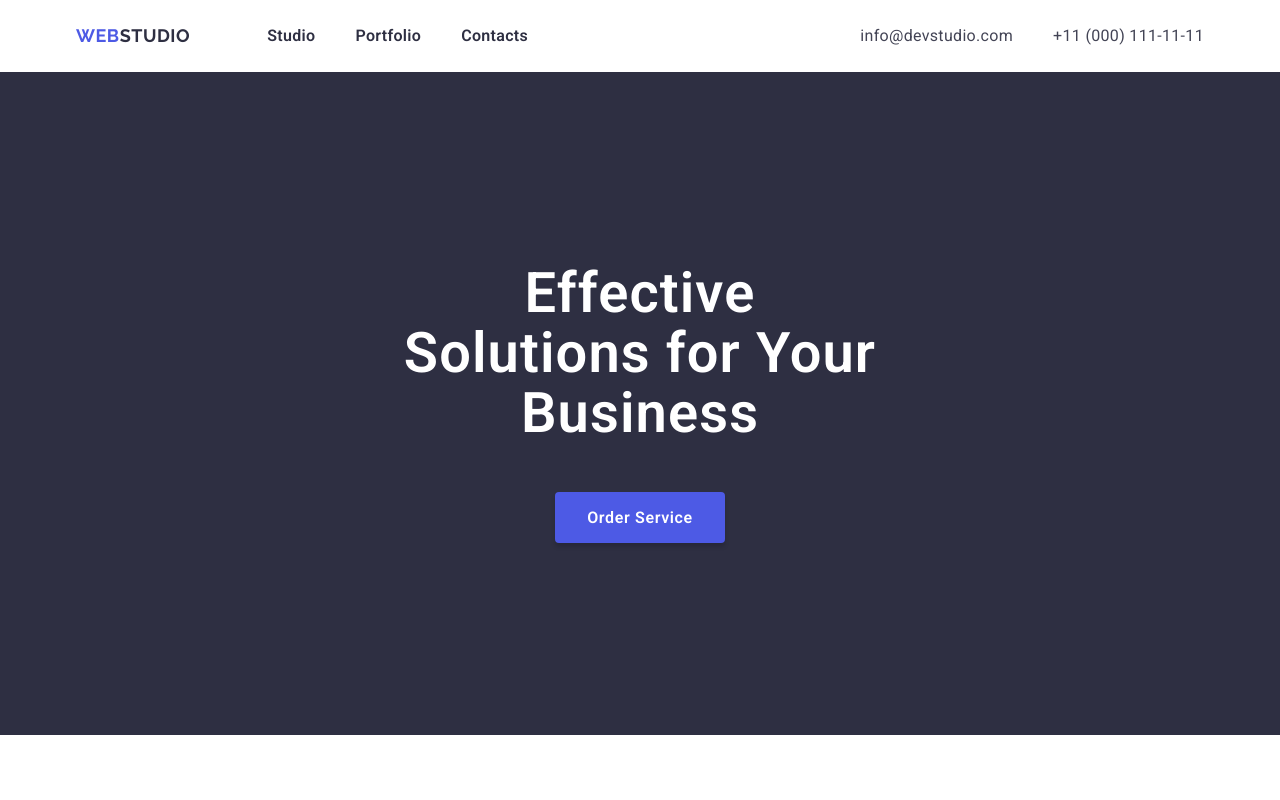
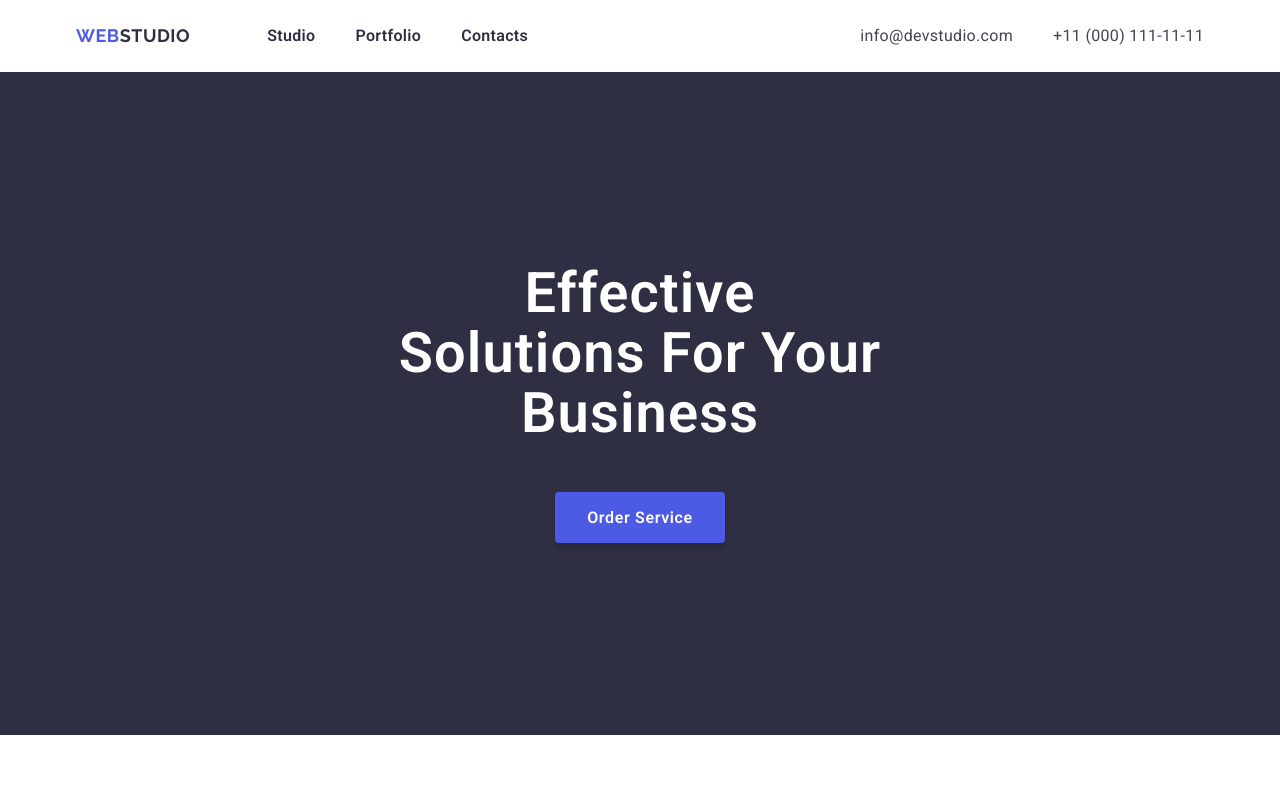
Before and after one commit to JakeBanter/goit-markup-hw-03, a plain HTML site: page index.html in a window 1280 px wide. Shown: the top 800 px of the page. Drawn offline with nearby package versions, Linux system fonts and the light colour scheme.

Commit message:
text-transform

```diff
--- a/css/styles.css
+++ b/css/styles.css
@@ -173,6 +173,7 @@ section {
   color: #ffffff;
 
   display: block;
+  text-transform: capitalize;
 }
 
 .hero-text-container {
--- a/index.html
+++ b/index.html
@@ -45,7 +45,7 @@
     <main>
       <section class="section hero-section">
         <div class="hero-text-container">
-          <h1 class="hero-text">Effective Solutions for Your Business</h1>
+          <h1 class="hero-text">effective solutions for your business</h1>
         </div>
         <button class="button hero-button" type="button">Order Service</button>
       </section>
```
